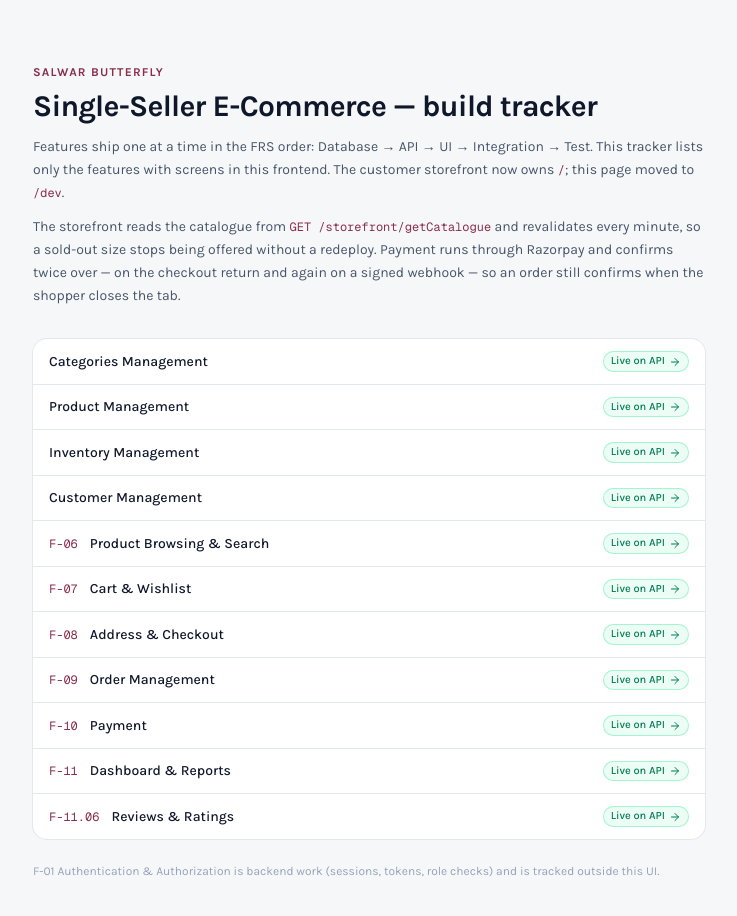
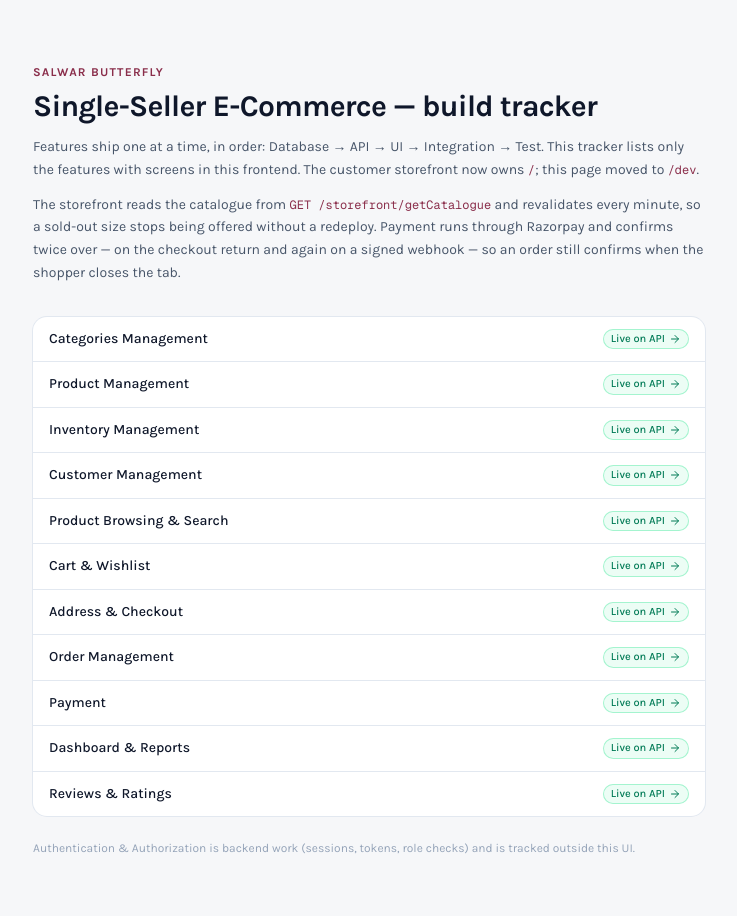
Before and after one commit to zealoustechcorp/Salwar-Butterfly, a Next.js app in the folder frontend/: page /dev in a window 1280 px wide. Shown: the top 916 px of the page, without its empty margins (271-1008 px from the left). Built offline with nearby package versions, Linux system fonts and the light colour scheme.

Commit message:
feat: remove requirement tags from CardHeader and related components

```diff
--- a/frontend/src/app/admin/(panel)/customers/[id]/page.js
+++ b/frontend/src/app/admin/(panel)/customers/[id]/page.js
@@ -201,7 +201,6 @@ export default function CustomerDetailPage() {
       <Card>
         <CardHeader
           title="Details"
-          requirement="F-05.06"
           description="Correct a name, email or phone number. The customer can change these themselves from their account."
         />
 
@@ -318,7 +317,6 @@ function CloseAccountDialog({ open, customer, onClose, onDone }) {
       open={open}
       onClose={onClose}
       title="Close this account?"
-      requirement="F-05.05"
       description={`${customer.name} will no longer be able to sign in.`}
       footer={
         <>
--- a/frontend/src/app/admin/(panel)/customers/page.js
+++ b/frontend/src/app/admin/(panel)/customers/page.js
@@ -127,7 +127,6 @@ export default function CustomersPage() {
       <Card>
         <CardHeader
           title="All customers"
-          requirement="F-05.04"
           description={
             pagination && !loading
               ? `${number(pagination.total)} ${
--- a/frontend/src/app/admin/(panel)/layout.js
+++ b/frontend/src/app/admin/(panel)/layout.js
@@ -4,7 +4,7 @@ import { RequireAdmin } from "@/components/admin/RequireAdmin";
 export const metadata = {
   title: "Product Management — Salwar Butterfly Admin",
   description:
-    "F-03 Product Management console for the Salwar Butterfly storefront.",
+    "Product Management console for the Salwar Butterfly storefront.",
 };
 
 /**
--- a/frontend/src/app/admin/(panel)/orders/[id]/page.js
+++ b/frontend/src/app/admin/(panel)/orders/[id]/page.js
@@ -331,7 +331,7 @@ export default function OrderDetailPage() {
 
         <div className="space-y-5">
           <Card>
-            <CardHeader title="Move this order along" requirement="F-09.05" />
+            <CardHeader title="Move this order along" />
 
             <div className="space-y-3 px-5 py-4">
               <p className="text-xs text-ink-500">{orderStatus.blurb}</p>
@@ -522,7 +522,7 @@ function PaymentAttempts({ orderId, reload }) {
   if (state.status === "error") {
     return (
       <Card>
-        <CardHeader title="Payments" requirement="F-10" />
+        <CardHeader title="Payments" />
         <p className="px-5 py-4 text-xs text-ink-500">
           Could not load the payment history. The order above is unaffected.
         </p>
@@ -537,7 +537,6 @@ function PaymentAttempts({ orderId, reload }) {
       <CardHeader
         title="Payments"
         description="Every attempt through the gateway, newest first."
-        requirement="F-10"
       />
 
       <ol className="divide-y divide-ink-100">
@@ -625,7 +624,6 @@ function ConfirmPaymentDialog({ open, order, onClose, onDone, onConflict }) {
       open={open}
       onClose={onClose}
       title="Confirm this payment?"
-      requirement="F-09.05"
       description={`${order.orderNumber} · ${money(order.total, { precise: true })} from ${order.contact.name}.`}
       size="sm"
       footer={
@@ -700,7 +698,6 @@ function CancelOrderDialog({ open, order, onClose, onDone, onConflict }) {
       open={open}
       onClose={onClose}
       title="Cancel this order?"
-      requirement="F-09.05"
       description={`${order.orderNumber} · ${number(order.unitCount)} ${
         order.unitCount === 1 ? "piece" : "pieces"
       } from ${order.contact.name}.`}
--- a/frontend/src/app/admin/(panel)/orders/page.js
+++ b/frontend/src/app/admin/(panel)/orders/page.js
@@ -209,7 +209,6 @@ export default function OrdersPage() {
       <Card>
         <CardHeader
           title="All orders"
-          requirement="F-09.04"
           description={
             pagination && !loading
               ? `${number(pagination.total)} ${
--- a/frontend/src/app/admin/(panel)/page.js
+++ b/frontend/src/app/admin/(panel)/page.js
@@ -198,7 +198,6 @@ export default function DashboardPage() {
         <Card>
           <CardHeader
             title="Latest orders"
-            requirement="F-11.03"
             description={`${number(orders.allTime.orders)} placed all time · ${money(
               orders.allTime.revenue,
             )} taken`}
@@ -296,7 +295,6 @@ export default function DashboardPage() {
         <Card>
           <CardHeader
             title="Needs reordering"
-            requirement="F-11.02"
             description={`${number(stock.outOfStock.sizes)} sold out · ${number(
               stock.lowStock.sizes,
             )} under ${stock.thresholds.lowStockBelow}`}
--- a/frontend/src/app/admin/(panel)/reports/page.js
+++ b/frontend/src/app/admin/(panel)/reports/page.js
@@ -61,9 +61,9 @@ import { STOCK_LABEL, STOCK_TONE } from "@/lib/stock";
  */
 
 const TABS = [
-  { id: "sales", label: "Sales", requirement: "F-11.02" },
-  { id: "orders", label: "Orders", requirement: "F-11.03" },
-  { id: "inventory", label: "Inventory", requirement: "F-11.04" },
+  { id: "sales", label: "Sales" },
+  { id: "orders", label: "Orders" },
+  { id: "inventory", label: "Inventory" },
 ];
 
 export default function ReportsPage() {
@@ -278,7 +278,6 @@ function SalesReport({ range, period, reload, onRetry }) {
       <Card>
         <CardHeader
           title="Orders and revenue over time"
-          requirement="F-11.02"
           description={
             state.range
               ? `${shortDate(state.range.from)} — ${shortDate(
@@ -322,7 +321,6 @@ function SalesReport({ range, period, reload, onRetry }) {
       <Card>
         <CardHeader
           title="Best sellers"
-          requirement="F-11.04"
           description="Ranked over the same range. Cancelled orders are excluded — those pieces went back on the shelf."
           actions={
             <Select
@@ -604,7 +602,6 @@ function OrderReport({ range, reload, onRetry }) {
       <Card>
         <CardHeader
           title="Order summary"
-          requirement="F-11.03"
           description={
             filtered
               ? "The tiles above describe the whole range — narrowing the status below does not change them."
@@ -859,7 +856,6 @@ function InventoryReport({ reload, onRetry }) {
       <Card>
         <CardHeader
           title="By category"
-          requirement="F-11.04"
           description="Every category, including the empty ones — a category with nothing in it is worth seeing."
         />
 
@@ -932,7 +928,6 @@ function InventoryReport({ reload, onRetry }) {
       <div className="grid gap-5 xl:grid-cols-2">
         <StockListCard
           title="Sold out"
-          requirement="F-11.02"
           tone="red"
           list={data?.outOfStock}
           loading={loading}
@@ -940,7 +935,6 @@ function InventoryReport({ reload, onRetry }) {
         />
         <StockListCard
           title="Running low"
-          requirement="F-11.02"
           tone="amber"
           list={data?.lowStock}
           loading={loading}
@@ -951,7 +945,7 @@ function InventoryReport({ reload, onRetry }) {
   );
 }
 
-function StockListCard({ title, requirement, tone, list, loading, empty }) {
+function StockListCard({ title, tone, list, loading, empty }) {
   const rows = list?.rows ?? [];
   const total = list?.total ?? 0;
 
@@ -959,7 +953,6 @@ function StockListCard({ title, requirement, tone, list, loading, empty }) {
     <Card>
       <CardHeader
         title={title}
-        requirement={requirement}
         description={
           // The list is capped, so the full count has to be stated —
           // otherwise twenty-five rows read as "that is all of them".
--- a/frontend/src/app/admin/(panel)/reviews/page.js
+++ b/frontend/src/app/admin/(panel)/reviews/page.js
@@ -286,7 +286,6 @@ export default function ReviewsPage() {
       <Card>
         <CardHeader
           title="All reviews"
-          requirement="F-11.06"
           description={
             pagination && !loading
               ? `${number(pagination.total)} ${
@@ -706,7 +705,6 @@ function ReviewDialog({ open, review, products, onClose, onSaved }) {
       open={open}
       onClose={saving ? () => {} : onClose}
       title={creating ? "Add a review" : "Edit review"}
-      requirement="F-11.06"
       description={
         creating
           ? "What a customer told the shop, published in their name."
--- a/frontend/src/app/admin/(panel)/size-charts/page.js
+++ b/frontend/src/app/admin/(panel)/size-charts/page.js
@@ -224,7 +224,6 @@ export default function SizeChartsPage() {
       <Card>
         <CardHeader
           title="Size charts"
-          requirement="F-06"
           description={
             state.status === "ready"
               ? `${state.charts.length} chart${state.charts.length === 1 ? "" : "s"}, ${published} on the storefront. Listed in the order their tabs appear to a shopper.`
@@ -302,7 +301,6 @@ export default function SizeChartsPage() {
         open={Boolean(draft)}
         onClose={() => (saving ? null : setDraft(null))}
         size="xl"
-        requirement="F-06"
         title={editingId ? `Edit ${draft?.fit || "chart"}` : "Add a fit"}
         description="Whatever is saved here is what a shopper reads next to the size picker."
         footer={
--- a/frontend/src/app/dev/page.js
+++ b/frontend/src/app/dev/page.js
@@ -1,9 +1,10 @@
 import { ArrowRight } from "lucide-react";
 import Link from "next/link";
 
-// Only features with screens in this frontend (FRS §5 Screen Inventory).
-// F-01 Authentication & Authorization is backend-side work — sessions, tokens
-// and role checks — and is not tracked here.
+// Only features with screens in this frontend. Authentication & authorization
+// is backend-side work — sessions, tokens and role checks — and is not tracked
+// here. Features are listed by name only: the spec's numbering is internal and
+// is never shown in the UI.
 //
 // There used to be a third state on this list, "UI on snapshot data", for
 // storefront screens that were finished but still rendering from a committed
@@ -12,7 +13,6 @@ import Link from "next/link";
 // and the snapshot file is gone. Every screen below either reads the live API
 // or does not exist yet, which is why two states are now enough.
 const FEATURES = [
-  // Built and running against the API, so these carry no FRS id.
   {
     name: "Categories Management",
     href: "/admin/category",
@@ -21,18 +21,18 @@ const FEATURES = [
   { name: "Product Management", href: "/admin/products", status: "live" },
   { name: "Inventory Management", href: "/admin/inventory", status: "live" },
   { name: "Customer Management", href: "/admin/customers", status: "live" },
-  { id: "F-06", name: "Product Browsing & Search", href: "/", status: "live" },
-  { id: "F-07", name: "Cart & Wishlist", href: "/bag", status: "live" },
-  { id: "F-08", name: "Address & Checkout", href: "/checkout", status: "live" },
-  { id: "F-09", name: "Order Management", href: "/admin/orders", status: "live" },
+  { name: "Product Browsing & Search", href: "/", status: "live" },
+  { name: "Cart & Wishlist", href: "/bag", status: "live" },
+  { name: "Address & Checkout", href: "/checkout", status: "live" },
+  { name: "Order Management", href: "/admin/orders", status: "live" },
   // The gateway itself is backend work, but it has a screen now: the
   // confirmation page opens the payment sheet, and retries it.
-  { id: "F-10", name: "Payment", href: "/checkout/done", status: "live" },
+  { name: "Payment", href: "/checkout/done", status: "live" },
   // The dashboard replaced the redirect that used to sit on /admin;
-  // reviews (F-11.06) are the admin-only page the FRS asks for, not a
-  // storefront feature — showing them on a product page is F-06.08.
-  { id: "F-11", name: "Dashboard & Reports", href: "/admin", status: "live" },
-  { id: "F-11.06", name: "Reviews & Ratings", href: "/admin/reviews", status: "live" },
+  // reviews are the admin-only page the spec asks for, not a storefront
+  // feature — showing them on a product page is a separate screen.
+  { name: "Dashboard & Reports", href: "/admin", status: "live" },
+  { name: "Reviews & Ratings", href: "/admin/reviews", status: "live" },
 ];
 
 const STATUS_BADGE = {
@@ -54,7 +54,7 @@ export default function BuildTracker() {
           Single-Seller E-Commerce — build tracker
         </h1>
         <p className="mt-3 text-sm leading-relaxed text-ink-600">
-          Features ship one at a time in the FRS order: Database → API → UI → Integration → Test.
+          Features ship one at a time, in order: Database → API → UI → Integration → Test.
           This tracker lists only the features with screens in this frontend. The customer
           storefront now owns <code className="font-mono text-xs text-brand-600">/</code>; this
           page moved to <code className="font-mono text-xs text-brand-600">/dev</code>.
@@ -77,9 +77,6 @@ export default function BuildTracker() {
                   href={feature.href}
                   className="flex items-center gap-3 px-4 py-3 transition-colors hover:bg-brand-50"
                 >
-                  {feature.id ? (
-                    <span className="font-mono text-xs text-brand-600">{feature.id}</span>
-                  ) : null}
                   <span className="text-sm font-medium text-ink-900">{feature.name}</span>
                   <span
                     className={`ml-auto inline-flex items-center gap-1 rounded-full px-2 py-0.5 text-[11px] font-medium ring-1 ring-inset ${
@@ -93,7 +90,6 @@ export default function BuildTracker() {
               </li>
             ) : (
               <li key={feature.name} className="flex items-center gap-3 px-4 py-3">
-                <span className="font-mono text-xs text-ink-300">{feature.id}</span>
                 <span className="text-sm text-ink-400">{feature.name}</span>
                 <span className="ml-auto text-[11px] text-ink-300">not started</span>
               </li>
@@ -102,7 +98,7 @@ export default function BuildTracker() {
         </ul>
 
         <p className="mt-6 text-xs text-ink-400">
-          F-01 Authentication &amp; Authorization is backend work (sessions, tokens, role
+          Authentication &amp; Authorization is backend work (sessions, tokens, role
           checks) and is tracked outside this UI.
         </p>
       </main>
--- a/frontend/src/components/admin/AdminShell.js
+++ b/frontend/src/components/admin/AdminShell.js
@@ -8,15 +8,14 @@ import { usePathname } from "next/navigation";
 import { useEffect, useRef, useState } from "react";
 
 import { useAdminAuth } from "./AdminAuthProvider";
-import { Badge, Button, cx, ToastProvider } from "./ui";
+import { Button, cx, ToastProvider } from "./ui";
 
 // Admin nav shows only features with screens in this UI — backend-side work
-// (F-01 Authentication, F-10 Payment) is not navigable and stays out of the nav.
+// (authentication, payment) is not navigable and stays out of the nav.
 const FEATURES = [
   /**
-   * Every entry is live against the API, so none carries a spec badge.
-   * The list held an F-11 placeholder until the dashboard and reports
-   * were built; there is nothing unbuilt left to mark.
+   * Entries are labels only: spec ids are an internal numbering and are
+   * never shown in the UI.
    *
    * Dashboard is first because it is what /admin now lands on — the
    * route used to redirect to Products for want of anything to show.
@@ -225,12 +224,7 @@ function Sidebar({ pathname, onNavigate, idPrefix = "rail" }) {
               return (
                 <li key={feature.label}>
                   <span className="flex cursor-not-allowed items-center justify-between gap-2 rounded-lg px-2.5 py-2 text-sm text-ink-400">
-                    <span className="flex items-center gap-2">
-                      {feature.id ? (
-                        <span className="font-mono text-[10px] text-ink-300">{feature.id}</span>
-                      ) : null}
-                      {feature.label}
-                    </span>
+                    <span className="flex items-center gap-2">{feature.label}</span>
                     <span className="text-[10px] text-ink-300">later</span>
                   </span>
                 </li>
@@ -252,16 +246,6 @@ function Sidebar({ pathname, onNavigate, idPrefix = "rail" }) {
                       className="absolute inset-0 rounded-lg bg-brand-50"
                       aria-hidden="true"
                     />
-                  ) : null}
-                  {feature.id ? (
-                    <span
-                      className={cx(
-                        "relative font-mono text-[10px]",
-                        active ? "text-brand-500" : "text-ink-400",
-                      )}
-                    >
-                      {feature.id}
-                    </span>
                   ) : null}
                   <span className="relative">{feature.label}</span>
                 </Link>
@@ -292,16 +276,6 @@ function Sidebar({ pathname, onNavigate, idPrefix = "rail" }) {
                               />
                             ) : null}
                             <span className="relative">{link.label}</span>
-                            {link.requirement ? (
-                              <span
-                                className={cx(
-                                  "relative font-mono text-[10px]",
-                                  linkActive ? "text-white/50" : "text-ink-300",
-                                )}
-                              >
-                                {link.requirement}
-                              </span>
-                            ) : null}
                           </Link>
                         </li>
                       );
@@ -332,7 +306,6 @@ export function AdminShell({ children }) {
   const featureTitle =
     currentFeature.name ||
     (currentFeature.label ? `${currentFeature.label} Management` : "Admin Console");
-  const featureBadge = currentFeature.id;
 
   return (
     <MotionConfig reducedMotion="user">
@@ -388,7 +361,6 @@ export function AdminShell({ children }) {
               </Button>
               <div className="flex min-w-0 items-center gap-2">
                 <span className="truncate text-sm font-semibold text-ink-900">{featureTitle}</span>
-                {featureBadge ? <Badge tone="brand">{featureBadge}</Badge> : null}
               </div>
             </header>
 
--- a/frontend/src/components/admin/ui.js
+++ b/frontend/src/components/admin/ui.js
@@ -302,33 +302,15 @@ export function Card({ className, children, ...props }) {
   );
 }
 
-export function CardHeader({ title, description, actions, requirement }) {
+export function CardHeader({ title, description, actions }) {
   return (
     <header className="flex flex-wrap items-start justify-between gap-3 border-b border-ink-200/80 px-5 py-4">
       <div className="min-w-0">
-        <h2 className="flex items-center gap-2 text-sm font-semibold text-ink-900">
-          {title}
-          {requirement ? <RequirementTag id={requirement} /> : null}
-        </h2>
+        <h2 className="flex items-center gap-2 text-sm font-semibold text-ink-900">{title}</h2>
         {description ? <p className="mt-1 text-xs text-ink-500">{description}</p> : null}
       </div>
       {actions ? <div className="flex shrink-0 items-center gap-2">{actions}</div> : null}
     </header>
-  );
-}
-
-/** Traceability chip back to the FRS clause a control implements. */
-export function RequirementTag({ id, className }) {
-  return (
-    <span
-      title={`FRS requirement ${id}`}
-      className={cx(
-        "rounded border border-gold-300 bg-gold-50 px-1.5 py-px font-mono text-[10px] font-semibold text-gold-700",
-        className,
-      )}
-    >
-      {id}
-    </span>
   );
 }
 
@@ -379,7 +361,7 @@ export function SkeletonRows({ rows = 6, className }) {
 
 // --- Modal ------------------------------------------------------------------
 
-export function Modal({ open, onClose, title, description, requirement, children, footer, size = "md" }) {
+export function Modal({ open, onClose, title, description, children, footer, size = "md" }) {
   const ref = useRef(null);
   const titleId = useId();
 
@@ -436,7 +418,6 @@ export function Modal({ open, onClose, title, description, requirement, children
               <div>
                 <h2 id={titleId} className="flex items-center gap-2 text-sm font-semibold text-ink-900">
                   {title}
-                  {requirement ? <RequirementTag id={requirement} /> : null}
                 </h2>
                 {description ? <p className="mt-1 text-xs text-ink-500">{description}</p> : null}
               </div>
```
Also changed, not shown: 2 other files (tests, documents, lock files or other folders).
